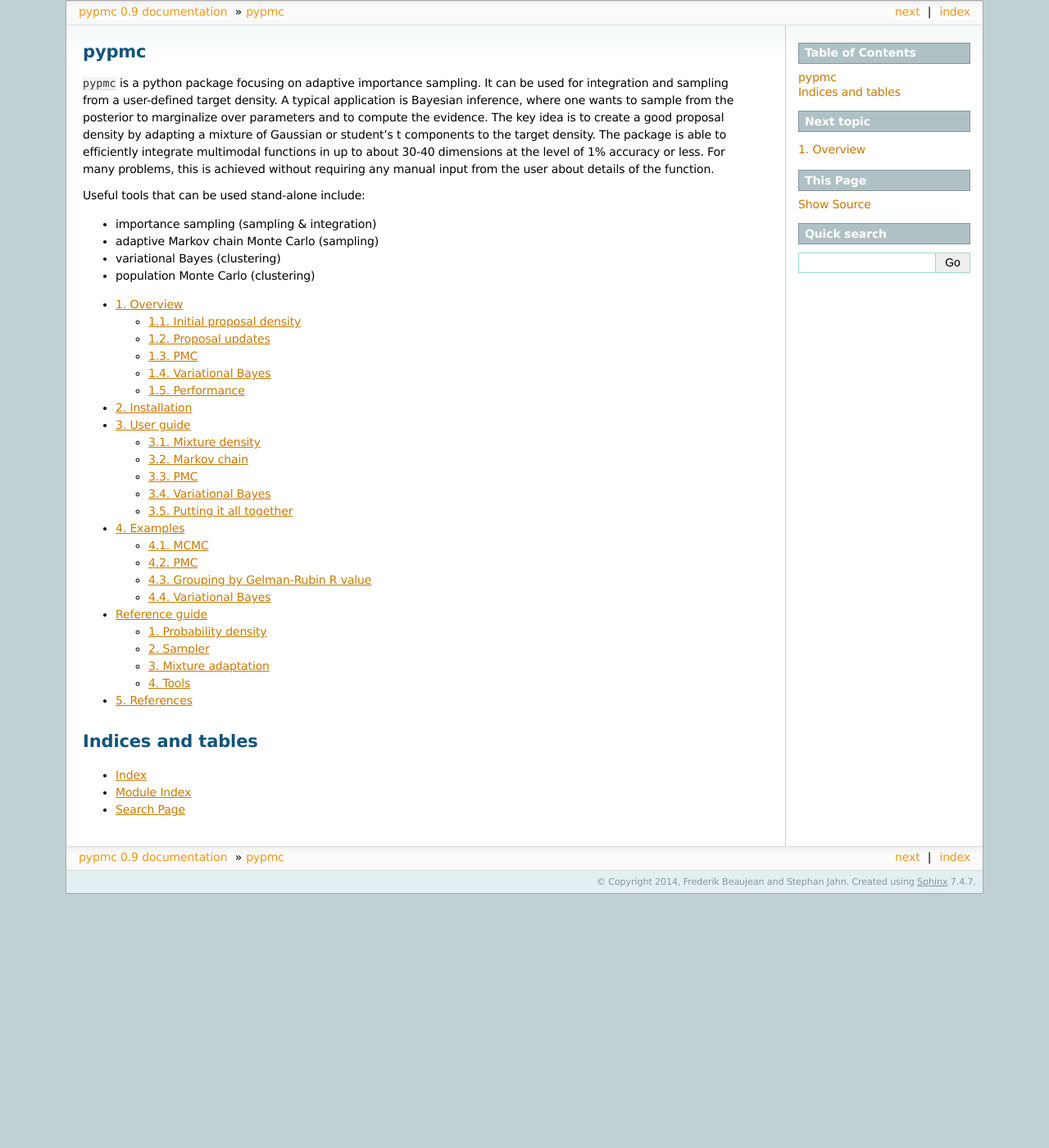
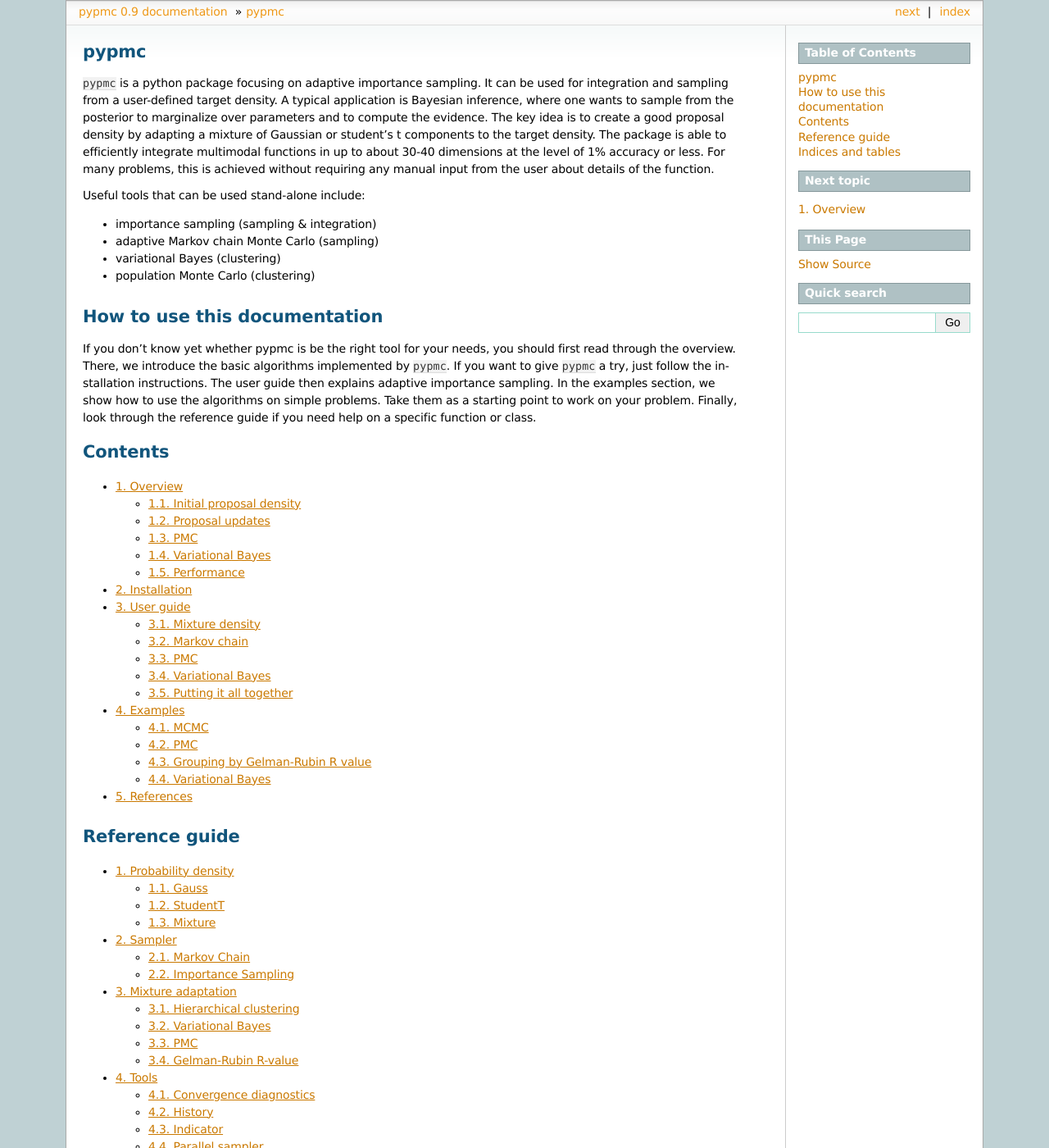
Before and after one commit to pypmc/pypmc, a Sphinx documentation site: the page built from doc/index.rst, in a window 1280 px wide and 1400 px high. Shown: the whole window at 82% size. Built offline with Sphinx 7.4.7, drawn with Linux system fonts in a browser that asks for light colours; formulas are drawn with MathJax 3; some of the changed text lies outside the part shown.

Commit message:
[doc] add section "How to use this documentation"
o remove "reference_guide.rst" --> merge into "index.rst"

```diff
--- a/doc/index.rst
+++ b/doc/index.rst
@@ -2,6 +2,22 @@ pypmc
 =====
 
 .. include:: abstract.txt
+
+How to use this documentation
+=============================
+
+If you don't know yet whether pypmc is be the right tool for your
+needs, you should first read through the overview. There, we introduce
+the basic algorithms implemented by ``pypmc``. If you want to give
+``pypmc`` a try, just follow the installation instructions. The user
+guide then explains adaptive importance sampling. In the examples
+section, we show how to use the algorithms on simple problems. Take
+them as a starting point to work on your problem. Finally, look
+through the reference guide if you need help on a specific function or
+class.
+
+Contents
+========
 
 .. toctree::
    :numbered:
@@ -11,8 +27,19 @@ pypmc
    installation
    user_guide
    examples
-   reference_guide
    references
+
+Reference guide
+===============
+
+.. toctree::
+   :numbered:
+   :maxdepth: 2
+
+   density
+   sampler
+   mix_adapt
+   tools
 
 Indices and tables
 ==================
```
Also changed, not shown: doc/reference_guide.rst (deleted, +0 -11 lines).
